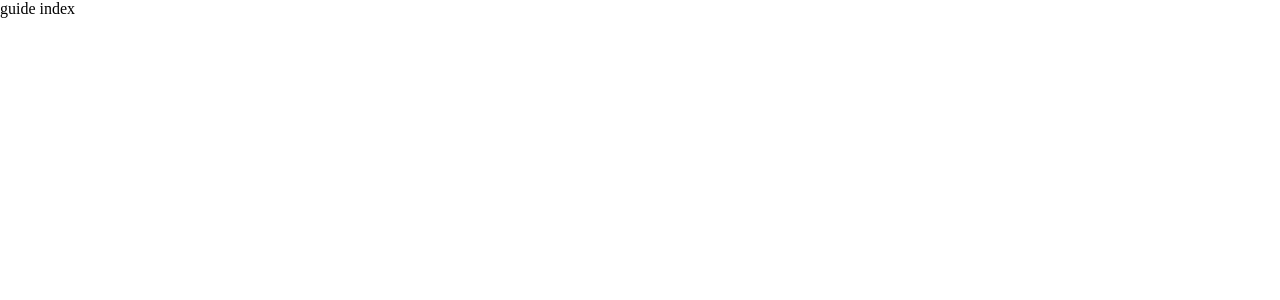
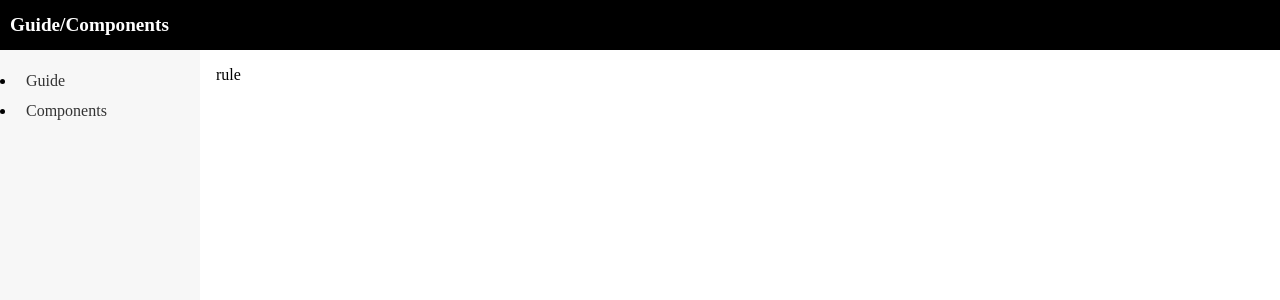
Before and after one commit to hyojeong0927/react-mui-template, a React (Vite) app: page /publish/guide in a window 1280 px wide. Shown: the top 300 px of the page. Built offline with nearby package versions, Linux system fonts and the light colour scheme.

Commit message:
가이드 세팅

```diff
--- a/src/publish/guide/GuideIndex.jsx
+++ b/src/publish/guide/GuideIndex.jsx
@@ -1,5 +1,24 @@
+import { Outlet, Link } from 'react-router-dom';
+
+import GuideSibar from './common/GuideSibar';
+import './guide.scss';
+
 function GuideIndex() {
-  return <div>guide index</div>;
+  return (
+    <section className="guide-container">
+      <header className="guide-header">
+        <h1 className="guide-logo">
+          <Link to="/guide" className="link">
+            Guide/Components
+          </Link>
+        </h1>
+      </header>
+      <GuideSibar />
+      <main className="guide-main">
+        <Outlet />
+      </main>
+    </section>
+  );
 }
 
 export default GuideIndex;
--- /dev/null
+++ b/src/publish/guide/Rule.jsx
@@ -0,0 +1,5 @@
+function Rule() {
+  return <div>rule</div>;
+}
+
+export default Rule;
--- /dev/null
+++ b/src/publish/guide/common/GuideSibar.jsx
@@ -0,0 +1,85 @@
+import { useState } from 'react';
+import { NavLink, useLocation } from 'react-router-dom';
+import '../guide.scss';
+
+export default function GuideSibar() {
+  const location = useLocation();
+  const [openMenu, setOpenMenu] = useState(null);
+
+  const navItems = [
+    {
+      id: 'guide',
+      label: 'Guide',
+      children: [
+        { id: 'rule', label: 'Rule', to: '/guide/rule' },
+        { id: 'term', label: 'Term', to: '/guide/term' },
+      ],
+    },
+    {
+      id: 'components',
+      label: 'Components',
+      children: [
+        {
+          id: 'agree',
+          label: 'Agree Form',
+          to: '/guide/components/guide-agree',
+        },
+        { id: 'button', label: 'Button', to: '/guide/components/guide-button' },
+      ],
+    },
+  ];
+  const getInitialOpenMenu = () => {
+    const activeItem = navItems.find(item =>
+      item.children?.some(child => location.pathname.startsWith(child.to)),
+    );
+    return activeItem?.id || null;
+  };
+
+  useState(() => setOpenMenu(getInitialOpenMenu()));
+
+  const handleToggle = id => {
+    setOpenMenu(prev => (prev === id ? null : id));
+  };
+
+  return (
+    <aside className="guide-sidebar">
+      <nav className="guide-sidebar__nav">
+        <ul className="guide-sidebar__list">
+          {navItems.map(item => {
+            const isOpen = openMenu === item.id;
+            return (
+              <li
+                key={item.id}
+                className={`guide-sidebar__item ${isOpen ? 'guide-sidebar__item--open' : ''}`}
+              >
+                <span
+                  className="guide-sidebar__link"
+                  onClick={() => handleToggle(item.id)}
+                >
+                  {item.label}
+                </span>
+
+                {item.children && (
+                  <ul className="guide-sidebar__sublist">
+                    {item.children.map(sub => (
+                      <li key={sub.id} className="guide-sidebar__subitem">
+                        <NavLink
+                          to={sub.to}
+                          className={({ isActive }) =>
+                            `guide-sidebar__sublink ${isActive ? 'guide-sidebar__sublink--active' : ''}`
+                          }
+                        >
+                          {sub.label}
+                        </NavLink>
+                      </li>
+                    ))}
+                  </ul>
+                )}
+              </li>
+            );
+          })}
+        </ul>
+      </nav>
+    </aside>
+  );
+}
--- /dev/null
+++ b/src/publish/guide/guide.scss
@@ -0,0 +1,72 @@
+.guide-container {
+  display: flex;
+  flex-wrap: wrap;
+  width: 100%;
+  height: 100%;
+
+  a {
+    text-decoration: none;
+  }
+
+  .guide-header {
+    display: flex;
+    align-items: center;
+    padding: 0 10px;
+    width: 100%;
+    height: 50px;
+    background-color: #000;
+
+    .guide-logo {
+      .link {
+        display: block;
+        color: #fff;
+        font-size: 1.2rem;
+      }
+    }
+  }
+  .guide-main {
+    flex: 1;
+    padding: 16px;
+  }
+  .guide-sidebar {
+    overflow-y: auto;
+    width: 200px;
+    height: calc(100vh - 50px);
+    background-color: #f7f7f7;
+
+    &__nav {
+      padding: 16px;
+    }
+
+    &__item {
+      &--open {
+        > .guide-sidebar__sublist {
+          max-height: 1000px; // 충분히 큰 값
+        }
+      }
+    }
+
+    &__sublist {
+      max-height: 0;
+      overflow: hidden;
+      transition: max-height 0.3s ease;
+      padding-left: 10px;
+    }
+
+    &__subitem {
+      margin: 4px 0;
+    }
+
+    &__link,
+    &__sublink {
+      display: block;
+      padding: 6px 10px;
+      color: #333;
+
+      &--active {
+        font-weight: bold;
+        color: #000;
+      }
+    }
+  }
+}
--- a/src/publish/layouts/AuthLayout.jsx
+++ b/src/publish/layouts/AuthLayout.jsx
@@ -1,10 +1,9 @@
 import { Outlet } from 'react-router-dom';
 
-function AuthLayout() {
+export default function AuthLayout() {
   return (
     <section className="login-wrapper">
       <Outlet />
     </section>
   );
 }
-export default AuthLayout;
--- a/src/publish/layouts/BlankLayout.jsx
+++ b/src/publish/layouts/BlankLayout.jsx
@@ -1,10 +1,9 @@
 import { Outlet } from 'react-router-dom';
 
-function BlankLayout() {
+export default function BlankLayout() {
   return (
     <>
       <Outlet />
     </>
   );
 }
-export default BlankLayout;
--- a/src/publish/layouts/DefaultLayout.jsx
+++ b/src/publish/layouts/DefaultLayout.jsx
@@ -4,7 +4,7 @@ import Main from '@/publish/components/layout/Main';
 import Header from '@/publish/components/layout/Header';
 import Footer from '@/publish/components/layout/Footer';
 
-function Layout() {
+export default function Layout() {
   return (
     <Container>
       <Header />
@@ -15,4 +15,3 @@ function Layout() {
     </Container>
   );
 }
-export default Layout;
--- a/src/publish/layouts/MainLayout.jsx
+++ b/src/publish/layouts/MainLayout.jsx
@@ -4,7 +4,7 @@ import Main from '@/publish/components/layout/Main';
 import Header from '@/publish/components/layout/Header';
 import Footer from '@/publish/components/layout/Footer';
 
-function MainLayout() {
+export default function MainLayout() {
   return (
     <Container>
       <Header />
@@ -15,4 +15,3 @@ function MainLayout() {
     </Container>
   );
 }
-export default MainLayout;
--- a/src/publish/pages/Card.jsx
+++ b/src/publish/pages/Card.jsx
@@ -1,5 +1,3 @@
-function Card() {
+export default function Card() {
   return <div></div>;
 }
-
-export default Card;
--- a/src/publish/pubMain.jsx
+++ b/src/publish/pubMain.jsx
@@ -13,7 +13,8 @@ import BlankLayout from '@/publish/layouts/BlankLayout';
 // status & guide
 import PubStatusPage from '@/publish/status/PubStatusPage';
 import GuideIndex from './guide/GuideIndex';
-import ButtonGuide from '@/publish/guide/ButtonGuide';
+import GuideRule from './guide/Rule';
+import ButtonGuide from '@/publish/guide/components/ButtonGuide';
 
 // pages
 import Home from '@/publish/pages/Home';
@@ -29,20 +30,28 @@ ReactDOM.createRoot(document.getElementById('root')).render(
         <Route element={<MainLayout />}>
           <Route path="/pages/home" element={<Home />} />
         </Route>
+
         {/* Auth */}
         <Route element={<AuthLayout />}>
           <Route path="/pages/login" element={<Login />} />
         </Route>
+
         {/* Dashboard */}
         <Route element={<DashboardLayout />}>
           <Route path="/pages/dashboard" element={<Dashboard />} />
         </Route>
-        {/* Guide & Status */}
+
+        {/* Status & Guide */}
         <Route element={<BlankLayout />}>
           <Route path="/" element={<PubStatusPage />} />
-          <Route path="/guide/button-guide" element={<ButtonGuide />} />
-          <Route path="/guide" element={<GuideIndex />} />
+
+          {/* Guide */}
+          <Route path="/guide" element={<GuideIndex />}>
+            <Route index element={<GuideRule />} />
+            <Route path="guide-button" element={<ButtonGuide />} />
+          </Route>
         </Route>
+
         {/* Pages */}
         <Route element={<DefaultLayout />}>
           <Route path="/pages/card" element={<Card />} />
```
Also changed, not shown: src/publish/guide/components/ButtonGuide.jsx (renamed from src/publish/guide/ButtonGuide.jsx).
